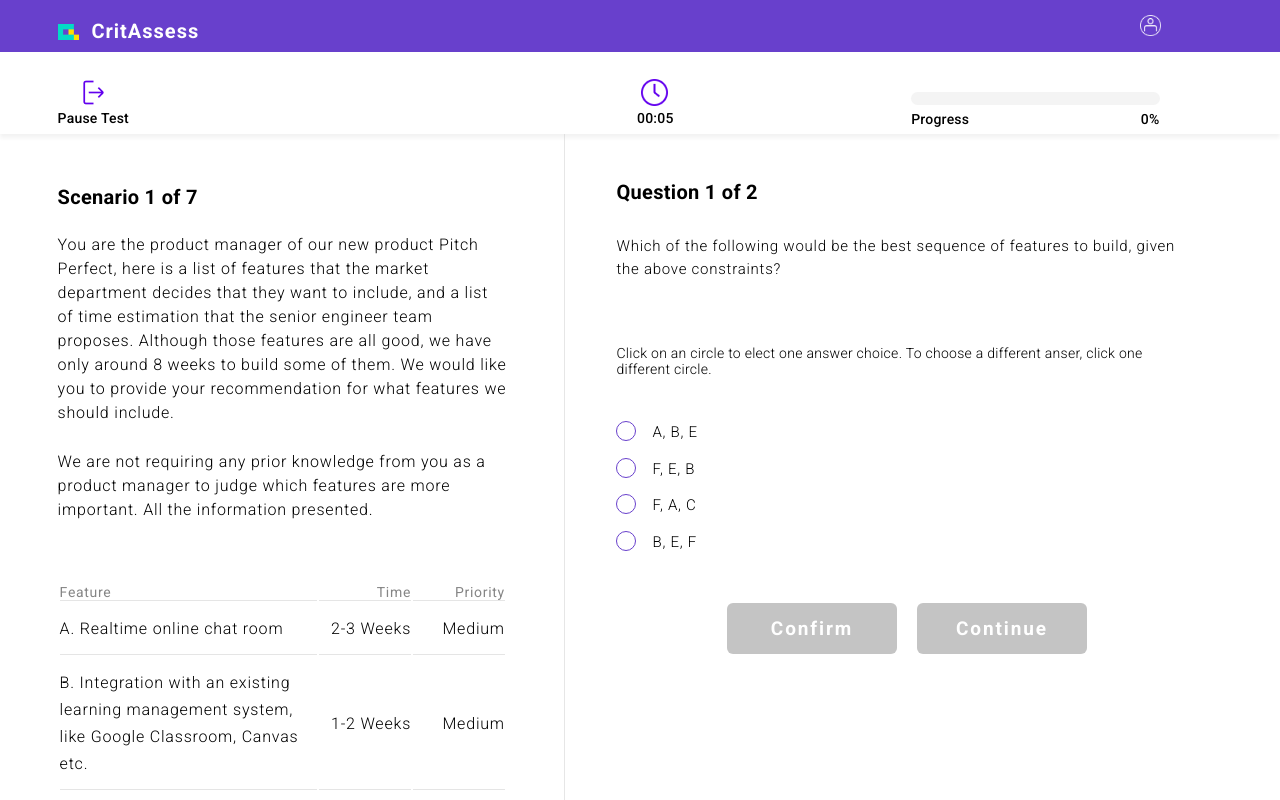
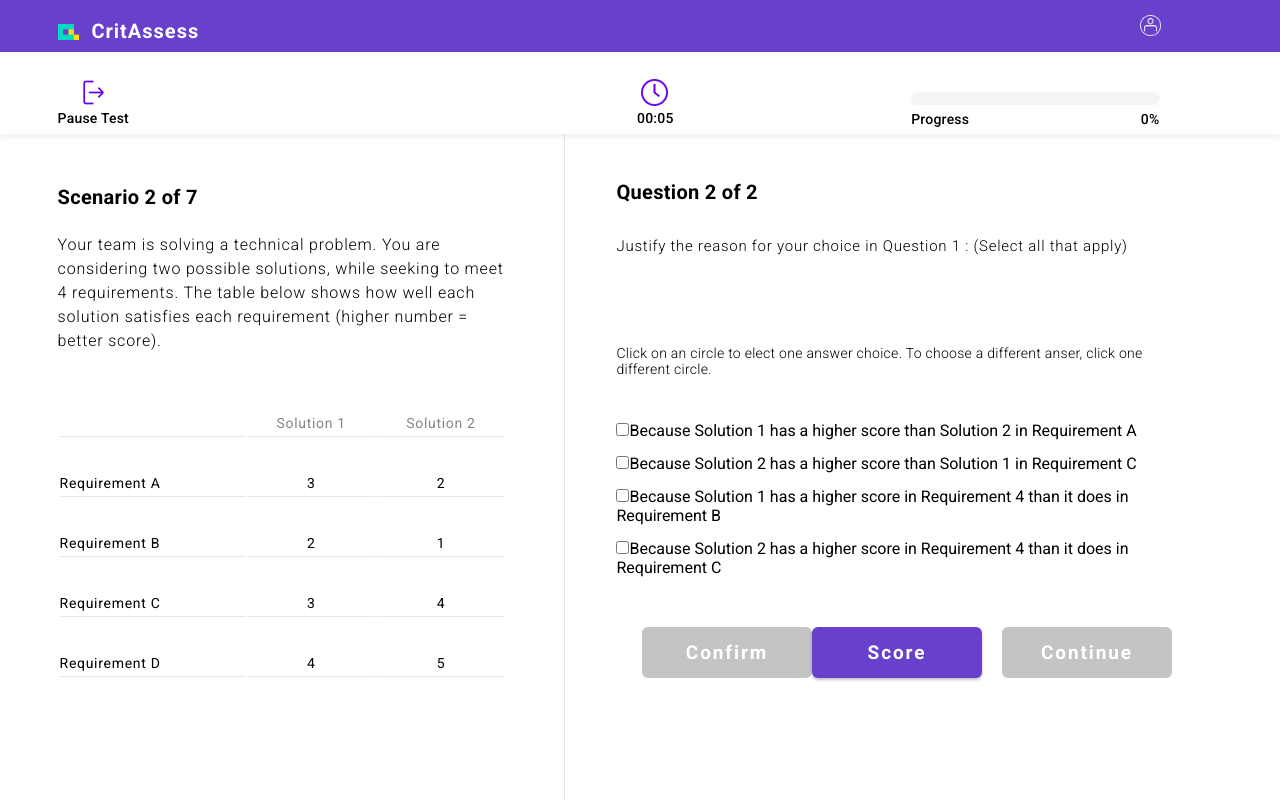
Before and after one commit to cmuxcelerate/CritAssess, an Angular app: page /assessment in a window 1280 px wide. Shown: the top 800 px of the page. Built offline with nearby package versions, Linux system fonts and the light colour scheme.

Commit message:
Completed logic & html for select-all question templates

```diff
--- a/src/app/app.module.ts
+++ b/src/app/app.module.ts
@@ -21,6 +21,7 @@ import { Scenario4Component } from './assessment_view/scenarios/scenario4/scenar
 import { Scenario5Component } from './assessment_view/scenarios/scenario5/scenario5.component';
 import { Scenario6Component } from './assessment_view/scenarios/scenario6/scenario6.component';
 import { Scenario7Component } from './assessment_view/scenarios/scenario7/scenario7.component';
+import { SelectAllComponent } from './assessment_view/question_type_templates/select-all/select-all.component';
 
 @NgModule({
   declarations: [
@@ -41,7 +42,8 @@ import { Scenario7Component } from './assessment_view/scenarios/scenario7/scenar
     Scenario4Component,
     Scenario5Component,
     Scenario6Component,
-    Scenario7Component
+    Scenario7Component,
+    SelectAllComponent
   ],
   imports: [
     BrowserModule,
--- a/src/app/assessment_data/assessment_classes/assessment.ts
+++ b/src/app/assessment_data/assessment_classes/assessment.ts
@@ -8,8 +8,8 @@ export class Assessment {
 	questionsAnswered: number; //How many questions have been answered so far
 	constructor(questionGroups: Question[][]) {
 		this.questionGroups = questionGroups;
-		this.scenario = 0;
-		this.question = 0;
+		this.scenario = 1;
+		this.question = 1;
 		this.confirmedAnswer = false;
 		this.questionsAnswered = 0;
 	}
--- a/src/app/assessment_data/assessment_classes/question.ts
+++ b/src/app/assessment_data/assessment_classes/question.ts
@@ -27,6 +27,7 @@ export class Question {
 
 	// returns current score on this question (based on selection)
 	get score(): number {
+		console.log("\n\nScoring question: " + this.prompt);
 		let score = 0;
 		this.answers.forEach(answer => {
 			switch (this.type) {
@@ -40,18 +41,22 @@ export class Question {
 					}
 					break;
 				case "select-all":
+					console.log("checking answer: " + answer.text);
 					if (answer.correct == answer.selected) {
+						console.log("correct answer");
 						score++;
 					}
 					//Give partial credit if wrong answer was selected
 					else if (answer.selected) score += answer.partialCredit;
-					score = score/this.answers.length * this.weight;
 					break;
 				default:
 					console.log("default score");
 					break;
 			}
 		});
+		console.log("score after scoring each answer before division: " + score);
+		score = score/this.answers.length * this.weight;
+		console.log("final quesiton score " + score);
 		return score;
 	}
 }
--- /dev/null
+++ b/src/app/assessment_view/question_type_templates/select-all/select-all.component.css
@@ -0,0 +1,78 @@
+h3 {
+	margin-top: 47px;
+	font-style: normal;
+	font-weight: bold;
+	font-size: 20px;
+	line-height: 23px;
+	letter-spacing: 0.015em;
+	margin-bottom: 31px;
+}
+
+#prompt {
+	margin-bottom: 57px;
+	height: 53px;
+}
+
+/*Instruction text to 'Click on a circle'*/
+span {
+	display: block;
+	position: relative;
+	font-style: normal;
+	font-weight: 300;
+	font-size: 14px;
+	line-height: 16px;
+	letter-spacing: 0.02em;
+	margin-bottom: 44px;
+}
+
+p {
+	display: inline-block;
+	font-style: normal;
+	font-weight: 300;
+	font-size: 15px;
+	line-height: 150%;
+	letter-spacing: 0.05em;
+}
+
+.answerChoice {
+	display: block;
+	position: relative;
+	margin-bottom: 14px;
+}
+
+/*Buttons*/
+#buttonRow {
+	display: flex;
+	position: relative;
+	justify-content: center;
+	flex-direction: row;
+	margin-top: 50px;
+}
+button {
+	width: 170px;
+	height: 51px;
+	border-radius: 6px;
+	background-color: #6840CC;
+	color: #FFF;
+	font-style: normal;
+	font-weight: bold;
+	font-size: 19px;
+	line-height: 22px;
+	text-align: center;
+	letter-spacing: 0.1em;
+	cursor: pointer;
+	box-shadow: 0px 2px 3px rgba(0, 0, 0, 0.25);
+}
+
+button:disabled {
+	background-color: #C4C4C4;
+	cursor: default;
+	box-shadow: none;
+}
+#confirm {
+	order: 0;
+}
+#continue {
+	order: 1;
+	margin-left: 20px;
+}
--- /dev/null
+++ b/src/app/assessment_view/question_type_templates/select-all/select-all.component.html
@@ -0,0 +1,15 @@
+<h3>Question {{assessment.question + 1}} of {{assessment.questionGroups[assessment.scenario].length}}</h3>
+<p id="prompt">{{question.prompt}}</p>
+<span>Click on an circle to elect one answer choice. To choose a different anser, click one different circle.</span>
+
+
+<div *ngFor="let answer of question.answers; index as i" class="answerChoice">
+	<input id="{{i}}" type="checkbox" name="{{question.prompt}}" value="{{answer.text}}" (change)="onSelectionChange(i)" [disabled]="assessment.confirmedAnswer">
+	<label for="{{i}}">{{answer.text}}</label>
+</div>
+
+<div id="buttonRow">
+	<button id="confirm" [disabled]="assessment.confirmedAnswer || !answerIsSelected" (click)="submitAnswer()">Confirm</button>
+	<button id="continue" [disabled]="!assessment.confirmedAnswer" (click)="nextQuestion()">Continue</button>
+	<button (click)="logScore()">Score</button>
+</div>
--- /dev/null
+++ b/src/app/assessment_view/question_type_templates/select-all/select-all.component.ts
@@ -0,0 +1,77 @@
+import { Component, OnInit, Input } from '@angular/core';
+import { FormsModule } from '@angular/forms';
+import { Question } from '../../../assessment_data/assessment_classes/question';
+import { AssessmentService } from '../../../assessment_data/assessment.service';
+@Component({
+  selector: 'app-select-all',
+  templateUrl: './select-all.component.html',
+  styleUrls: ['./select-all.component.css']
+})
+export class SelectAllComponent implements OnInit {
+
+	@Input() question: Question;
+	// One per answer in question, true if checked, false otherwise
+	// answers: Array<boolean> = new Array<boolean>();
+
+	// Alias for assessment service's assessment instance
+	get assessment() {
+		return this.assessmentService.assessment;
+	}
+
+	// Boolean whether any answer is selected
+	get answerIsSelected() {
+		let res = false;
+		this.question.answers.forEach(answer => {
+			if (answer.selected) {
+				res = true;
+			}
+		});
+		return res;
+	}
+
+	// Invert whether an answer is selected when a checkbox is presse
+	onSelectionChange(answerIndex) {
+		this.question.answers[answerIndex].selected = !this.question.answers[answerIndex].selected;
+	}
+	// Confirms answer choice
+	submitAnswer() {
+		if (this.answerIsSelected) {
+			this.assessment.confirmedAnswer = true;
+			this.assessment.questionsAnswered++;
+		}
+	}
+
+	// Goes to next question, if possible
+	nextQuestion() {
+		// If there is another question in this scenario, load it
+		if (this.assessment.question < this.assessment.questionGroups[this.assessment.scenario].length - 1) {
+			this.assessment.question++;
+			this.assessment.confirmedAnswer = false;
+		}
+		// Otherwise, if there is a next scenario, load it
+		else if (this.assessment.scenario < this.assessment.questionGroups.length - 1) {
+			this.assessment.question = 0;
+			this.assessment.scenario++;
+			this.assessment.confirmedAnswer = false;
+		}
+
+		else {
+			console.log("Final score:");
+			console.log(this.assessment.scorePerKC);
+		}
+	}
+
+	logScore() {
+		console.log(this.assessment.scorePerKC);
+	}
+
+	constructor(private assessmentService: AssessmentService) { }
+
+	ngOnInit() {
+		// // Initialize answers array
+		// this.question.answers.forEach(answer => {
+		// 	this.answers.push(false);
+		// });
+	}
+
+}
--- a/src/app/assessment_view/question_views_with_scenarios/assessment-page/assessment-page.component.css
+++ b/src/app/assessment_view/question_views_with_scenarios/assessment-page/assessment-page.component.css
@@ -14,7 +14,7 @@
 	border-right: 1px solid rgba(206, 206, 206, 0.5);
 }
 
-app-mcq {
+app-mcq, app-select-all {
 	display: inline-block;
 	position: relative;
 	vertical-align: top;
--- a/src/app/assessment_view/question_views_with_scenarios/assessment-page/assessment-page.component.html
+++ b/src/app/assessment_view/question_views_with_scenarios/assessment-page/assessment-page.component.html
@@ -9,5 +9,8 @@
 		<app-scenario6 *ngSwitchCase="'5'"></app-scenario6>
 		<app-scenario7 *ngSwitchCase="'6'" ></app-scenario7>
 	</div>
-	<app-mcq [question]="assessment.questionGroups[assessment.scenario][assessment.question]"></app-mcq>
+	<!-- Show mcq template for mcq questions -->
+	<app-mcq *ngIf="assessment.questionGroups[assessment.scenario][assessment.question].type=='mcq'" [question]="assessment.questionGroups[assessment.scenario][assessment.question]"></app-mcq>
+	<!-- Show select-all template for select-all questions -->
+	<app-select-all *ngIf="assessment.questionGroups[assessment.scenario][assessment.question].type=='select-all'" [question]="assessment.questionGroups[assessment.scenario][assessment.question]"></app-select-all>
 </div> <!-- End s1q1 -->
```
Also changed, not shown: 1 other file (tests, documents, lock files or other folders).
